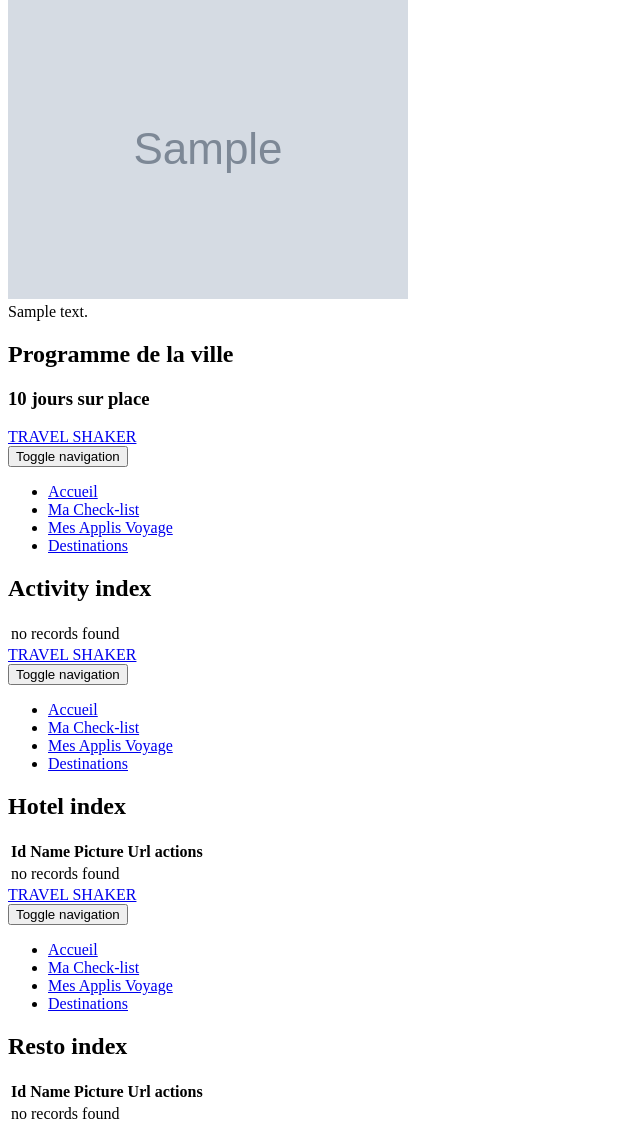
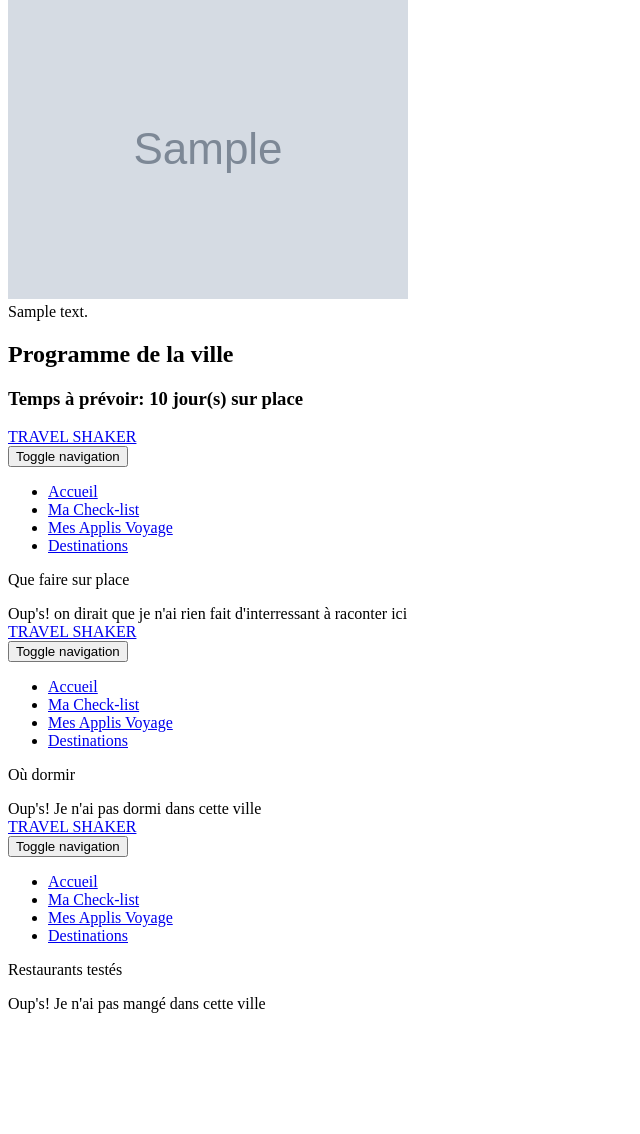
Before and after one commit to BinGitMaker/Travel_Shaker, a Symfony app: template templates/city/show.html.twig in a window 1280 px wide. Shown: the part 216-1350 px from the top of the page, without its empty margins (0-640 px from the left). After the commit the page ends 1229 px from the top, so only its background shows below. Run offline with Twig, Linux system fonts and the light colour scheme; the template is opened without the code that fills it: most values are stand-ins (such as "Sample title", 1, 10 or a date in 2020); grey boxes marked "Sample" are stand-in pictures; some libraries are stand-ins or nearby versions.

Commit message:
UsFrontCity

```diff
--- a/assets/styles/app.scss
+++ b/assets/styles/app.scss
@@ -4,3 +4,4 @@
 @import 'navbar';
 @import 'global';
 @import 'countrycard';
+@import 'cityIndex';
--- a/templates/activity/index.html.twig
+++ b/templates/activity/index.html.twig
@@ -3,27 +3,24 @@
 {% block title %}Activity index{% endblock %}
 
 {% block body %}
-    <h1>Activity index</h1>
+    <p class="h3 my-4">Que faire sur place</p>
 
-    <table class="table">
+    <section class=" text-start m-3">
         {% if city %}
         {% for city, activity in activities %}
-            <tr>
-                <td>{{ activity.id }}</td>
-                <td>{{ activity.name }}</td>
-                <td>{{ activity.duration }}</td>
-                <td>{{ activity.picture }}</td>
-                <td>
-                    <a href="{{ path('activity_show', {'id': activity.id}) }}">show</a>
-
-                </td>
-            </tr>
+                <div class="card align-items-center opacity-75 justify-content-center ActivityPic position-relative" alt=" {{ activity.alt }}" style="background-image: url( '{{ activity.picture }}' )">
+                    {# <img class="card-img-top" src="{{ activity.picture }}" alt="Card image cap"> #}
+                    <div class="card-body position-relative p-0">
+                      <div class="card-title h4 text-center text-secondary" data-tor="place.left place.middle">{{ activity.name }}</div>
+                      <div class="card-text text-center" data-tor="place.center place.bottom">Prévoir {{ activity.duration }}heure(s) sur place</div>
+                    </div>
+                  </div>
         {% else %}
             <tr>
-                <td colspan="5">no records found</td>
+                <td colspan="5">Oup's! on dirait que je n'ai rien fait d'interressant à raconter ici</td>
             </tr>
         {% endfor %}
         {% endif %}
-        </tbody>
-    </table>
+
+    </section>
 {% endblock %}
--- a/templates/base.html.twig
+++ b/templates/base.html.twig
@@ -16,7 +16,7 @@
     </head>
     <body class="d-flex flex-column h-100">
         {% include '_navbar.html.twig' %}
-        <main class="flex-shrink-0">
+        <main class="flex-shrink-0 mx-lg-5">
             {% block body %}{% endblock %}
         </main>
 
--- a/templates/city/show.html.twig
+++ b/templates/city/show.html.twig
@@ -3,20 +3,20 @@
 {% block title %}Villes{% endblock %}
 
 {% block body %}
-<h1 class="text-center my-5">
+<h1 class="text-center my-5 text-secondary">
     {{ city.country.name }} :
      {{ city.name }}</h1>
 
 <section class="containerleft container">
-<div class="countrymap">
-    <img src="{{ city.picture }}" class="img-fluid" />
+<div class="citymap">
+    <img src="{{ city.picture }}" class="img-fluid mb-3" />
 </div>
 <div class="bodytext">{# {{ city.date }} #}</div>
-<div class="bodytext">{{ city.content }}</div>
+<div class="bodytext mb-3">{{ city.content }}</div>
 </section>
 <section class="containerright container">
-    <h2 class="program">Programme de la ville</h2>
-    <h3 class="duration">{{ city.duration }} jours sur place</h3>
+    <h2 class="program mb-3 text-center">Programme de la ville</h2>
+    <h3 class="duration h5">Temps à prévoir: {{ city.duration }} jour(s) sur place</h3>
     {% include 'activity/index.html.twig' %}
     {% include 'hotel/index.html.twig' %}
     {% include 'resto/index.html.twig' %}
--- a/templates/hotel/index.html.twig
+++ b/templates/hotel/index.html.twig
@@ -3,37 +3,24 @@
 {% block title %}Hotel index{% endblock %}
 
 {% block body %}
-    <h1>Hotel index</h1>
+    <p class="h3 my-4">Où dormir</p>
 
-    <table class="table">
-        <thead>
-            <tr>
-                <th>Id</th>
-                <th>Name</th>
-                <th>Picture</th>
-                <th>Url</th>
-                <th>actions</th>
-            </tr>
-        </thead>
-        <tbody>
+    <section class=" text-start m-3">
         {% if city %}
         {% for city, hotel in hotels %}
-            <tr>
-                <td>{{ hotel.id }}</td>
-                <td>{{ hotel.name }}</td>
-                <td>{{ hotel.picture }}</td>
-               {#  <td>{{ hotel.url }}</td> #}
-                <td>
-                    <a href="{{ path('hotel_show', {'id': hotel.id}) }}">show</a>
-                </td>
-            </tr>
+                <div class="card align-items-center opacity-75 justify-content-center ActivityPic position-relative mt-3" alt=" {{ hotel.alt }}" style="background-image: url( '{{ hotel.picture }}' )">
+                    {# <img class="card-img-top" src="{{ activity.picture }}" alt="Card image cap"> #}
+                    <div class="position-relative card-body  p-0">
+                      <div class="card-title h4 text-center text-secondary" >{{ hotel.name }}</div>
+                      <a href="{{ hotel.url }}" class="btn btn-secondary mb-3 mr-3 position-absolute bottom-0 end-0 " data-tor="place.center place.bottom">Au dodo!</a>
+                    </div>
+                  </div>
         {% else %}
             <tr>
-                <td colspan="5">no records found</td>
+                <td colspan="5">Oup's! Je n'ai pas dormi dans cette ville</td>
             </tr>
         {% endfor %}
         {% endif %}
-        </tbody>
-    </table>
 
+    </section>
 {% endblock %}
--- a/templates/resto/index.html.twig
+++ b/templates/resto/index.html.twig
@@ -3,38 +3,24 @@
 {% block title %}Resto index{% endblock %}
 
 {% block body %}
-    <h1>Resto index</h1>
+    <p class="h3 my-4">Restaurants testés</p>
 
-    <table class="table">
-        <thead>
-            <tr>
-                <th>Id</th>
-                <th>Name</th>
-                <th>Picture</th>
-                <th>Url</th>
-                <th>actions</th>
-            </tr>
-        </thead>
-        <tbody>
+    <section class=" text-start m-3">
         {% if city %}
         {% for city, resto in restos %}
-            <tr>
-                <td>{{ resto.id }}</td>
-                <td>{{ resto.name }}</td>
-                <td>{{ resto.picture }}</td>
-                {# <td>{{ resto.url }}</td> #}
-                <td>
-                    <a href="{{ path('resto_show', {'id': resto.id}) }}">show</a>
-                </td>
-            </tr>
+                <div class="card align-items-center opacity-75 justify-content-center ActivityPic position-relative" alt=" {{ resto.alt }}" style="background-image: url( '{{ resto.picture }}' )">
+                    {# <img class="card-img-top" src="{{ activity.picture }}" alt="Card image cap"> #}
+                    <div class="card-body position-relative p-0">
+                      <div class="card-title h4 text-center text-secondary" data-tor="place.left place.middle">{{ resto.name }}</div>
+                      <a href="{{ resto.url }}" class="btn btn-secondary" data-tor="place.right place.bottom">Miam</a>
+                    </div>
+                  </div>
         {% else %}
             <tr>
-                <td colspan="5">no records found</td>
+                <td colspan="5">Oup's! Je n'ai pas mangé dans cette ville</td>
             </tr>
         {% endfor %}
         {% endif %}
-        </tbody>
-    </table>
 
-
+    </section>
 {% endblock %}
```
Also changed, not shown: assets/styles/_cityIndex.scss (added, +20 -0 lines), templates/city/index.html.twig (+7 -13 lines), templates/country/show.html.twig (+21 -20 lines), assets/app.js (line endings or trailing spaces), webpack.config.js (line endings or trailing spaces), 1 other file.
